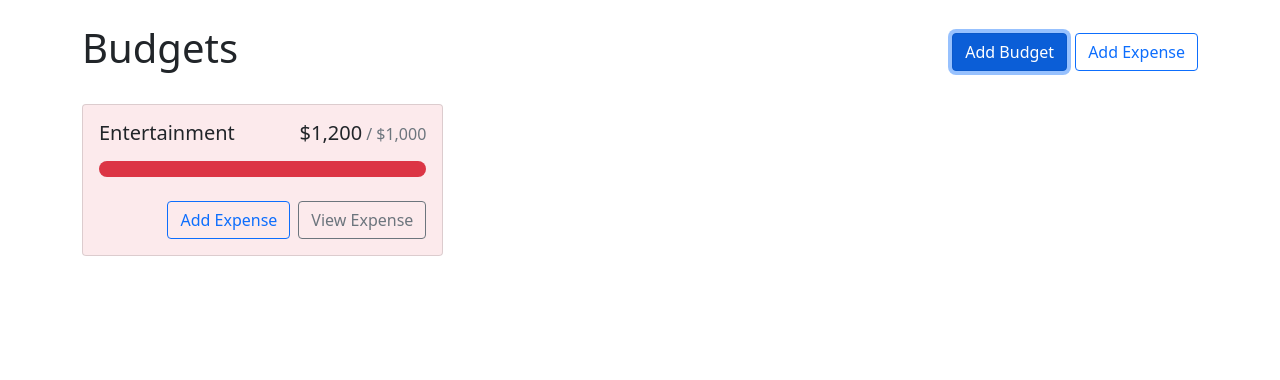
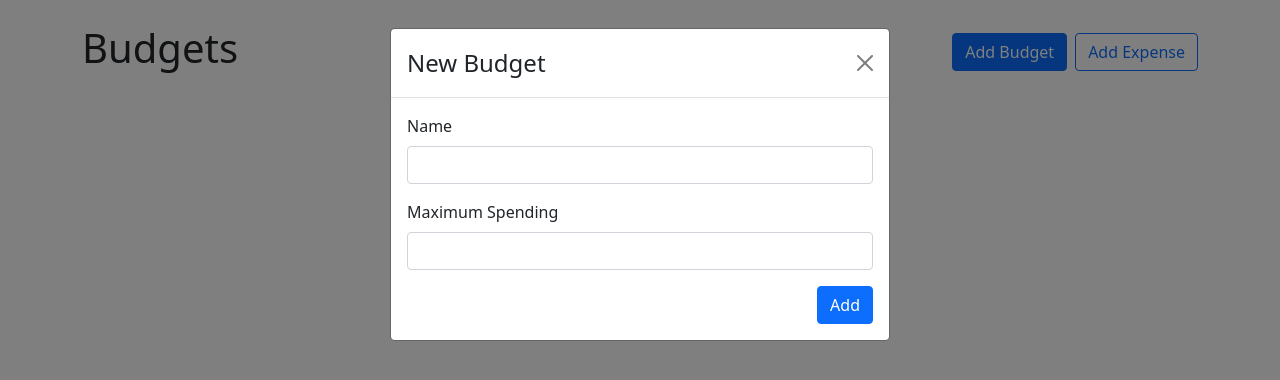
Before and after one commit to Samwa-ua/mybudget, a React (Create React App) app: page / in a window 1280 px wide. Both pictures are taken after a click on the button "Add Budget". Shown: the top 380 px of the page. Built offline with nearby package versions, Linux system fonts and the light colour scheme.

Commit message:
feat: Add budget render

```diff
--- a/src/App.js
+++ b/src/App.js
@@ -1,12 +1,20 @@
+import { useState } from "react";
 import { Button, Container, Stack } from "react-bootstrap";
+import AddBudgetModal from "./components/AddBudgetModal";
 import BudgetCard from "./components/BudgetCard";
+import { useBudgets } from "./contexts/BudgetsContext";
 
 function App() {
+  const [showAddBudgetModal, setShowAddBudgetModal] = useState(false);
+  const { budgets, getBudgetExpenses } = useBudgets();
   return (
+    <>
       <Container className="my-4">
         <Stack direction="horizontal" gap="2" className="mb-4">
           <h1 className="me-auto">Budgets</h1>
-        <Button variant="primary">Add Budget</Button>
+          <Button variant="primary" onClick={() => setShowAddBudgetModal(true)}>
+            Add Budget
+          </Button>
           <Button variant="outline-primary">Add Expense</Button>
         </Stack>
         <div
@@ -17,14 +25,27 @@
             alignItems: "flex-start",
           }}
         >
+          {budgets.map((budget) => {
+            const amount = getBudgetExpenses(budget.id).reduce(
+              (total, expense) => total + expense.amount,
+              0
+            );
+            return (
               <BudgetCard
-          name="Entertainment"
-          gray
-          amount={1200}
-          max={1000}
-        ></BudgetCard>
+                key={budget.id}
+                name={budget.name}
+                amount={amount}
+                max={budget.max}
+              />
+            );
+          })}
         </div>
       </Container>
+      <AddBudgetModal
+        show={showAddBudgetModal}
+        handleClose={() => setShowAddBudgetModal(false)}
+      />
+    </>
   );
 }
 
--- /dev/null
+++ b/src/components/AddBudgetModal.js
@@ -0,0 +1,50 @@
+import React, { useRef } from "react";
+import { Button, Form, Modal } from "react-bootstrap";
+import { useBudgets } from "../contexts/BudgetsContext";
+
+const AddBudgetModal = ({ show, handleClose }) => {
+  const nameRef = useRef();
+  const maxRef = useRef();
+  const { addBudget } = useBudgets();
+
+  const handleSubmit = (e) => {
+    e.preventDefault();
+    addBudget({
+      name: nameRef.current.value,
+      max: parseFloat(maxRef.current.value),
+    });
+    handleClose();
+  };
+  return (
+    <Modal show={show} onHide={handleClose}>
+      <Form onSubmit={handleSubmit}>
+        <Modal.Header closeButton>
+          <Modal.Title>New Budget</Modal.Title>
+        </Modal.Header>
+        <Modal.Body>
+          <Form.Group className="mb-3" controlId="name">
+            <Form.Label>Name</Form.Label>
+            <Form.Control ref={nameRef} type="text" required />
+          </Form.Group>
+          <Form.Group className="mb-3" controlId="name">
+            <Form.Label>Maximum Spending</Form.Label>
+            <Form.Control
+              ref={maxRef}
+              type="number"
+              required
+              min={0}
+              step={0.01}
+            />
+          </Form.Group>
+          <div className="d-flex justify-content-end">
+            <Button variant="primary" type="submit">
+              Add
+            </Button>
+          </div>
+        </Modal.Body>
+      </Form>
+    </Modal>
+  );
+};
+
+export default AddBudgetModal;
--- a/src/contexts/BudgetsContext.js
+++ b/src/contexts/BudgetsContext.js
@@ -4,7 +4,7 @@
 
 const BudgetContext = React.createContext();
 
-export function useBudget() {
+export function useBudgets() {
   return useContext(BudgetContext);
 }
 
```
Lines whose indentation alone changed are shown as unchanged.
